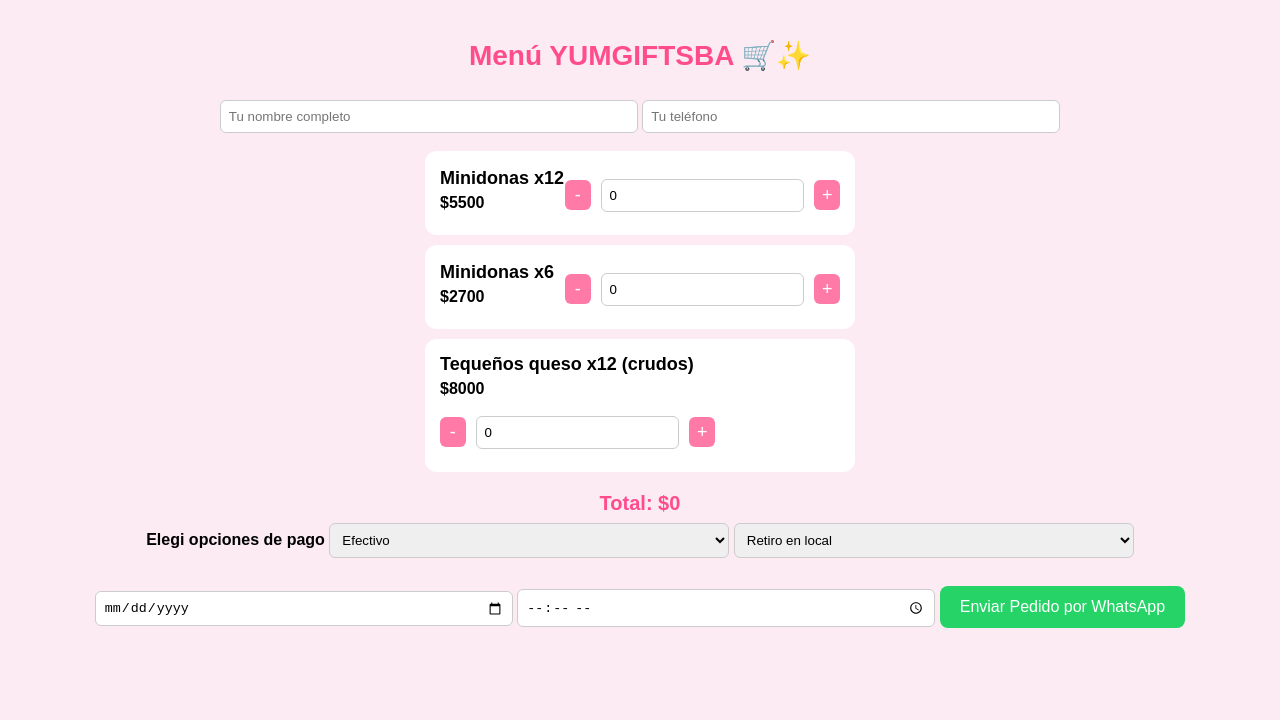
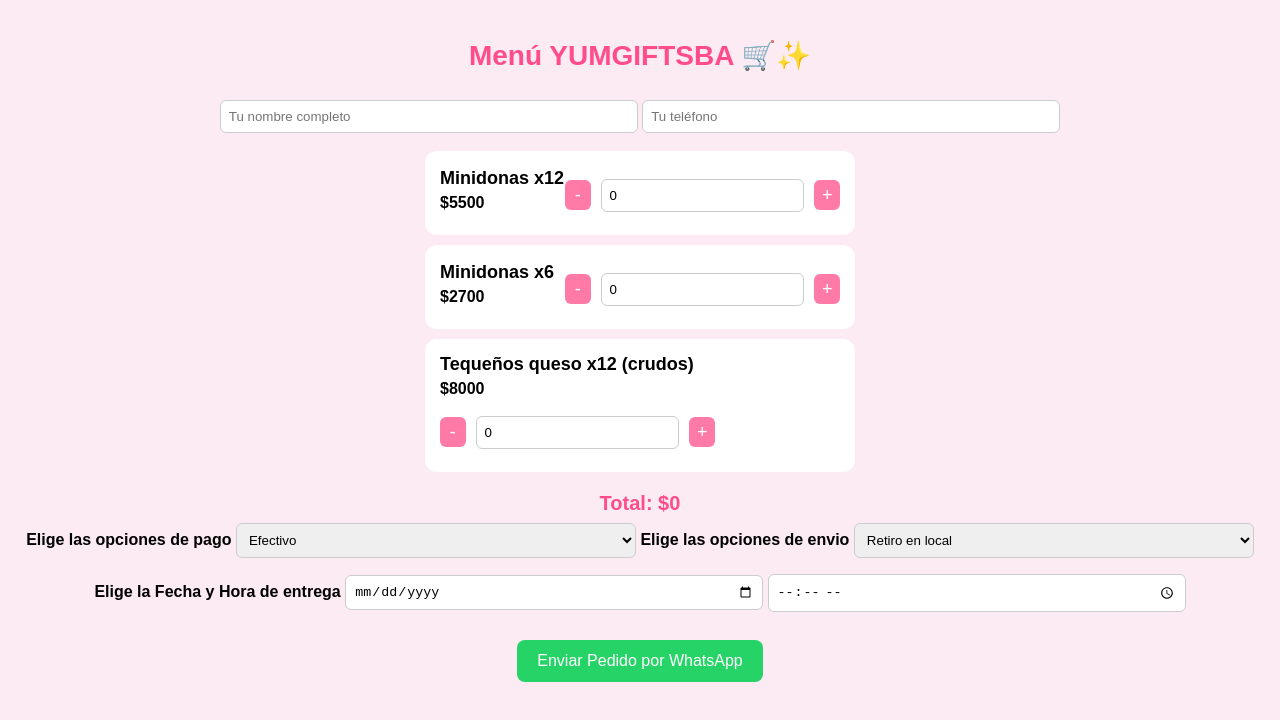
Before and after one commit to YumGift/yumgift-app, a plain HTML site: page index.html in a window 1280 px wide. Drawn offline with Linux system fonts and the light colour scheme.

Commit message:
Update index.html

```diff
--- a/index.html
+++ b/index.html
@@ -57,12 +57,13 @@
 <div class="total">Total: $<span id="total">0</span></div>
 
 <!-- Opciones de pago y envío -->
-<label for="pago"><strong>Elegi opciones de pago</strong></label>
+<label for="pago"><strong>Elige las opciones de pago</strong></label>
 <select id="pago">
   <option value="Efectivo">Efectivo</option>
   <option value="MercadoPago">Mercado Pago</option>
 </select>
 
+<label for="pago"><strong>Elige las opciones de envio</strong></label>
 <select id="envio">
   <option value="Retiro en local">Retiro en local</option>
   <option value="Envio a domicilio">Envío a domicilio</option>
@@ -73,6 +74,7 @@
 <input type="text" id="referencia" placeholder="Referencia / Punto de referencia">
 
 <!-- Fecha y hora de entrega -->
+<label for="pago"><strong>Elige la Fecha y Hora de entrega</strong></label>
 <input type="date" id="fechaEntrega" placeholder="Elegí fecha de entrega">
 <input type="time" id="horaEntrega" placeholder="Elegí la hora de entrega">
 
```
